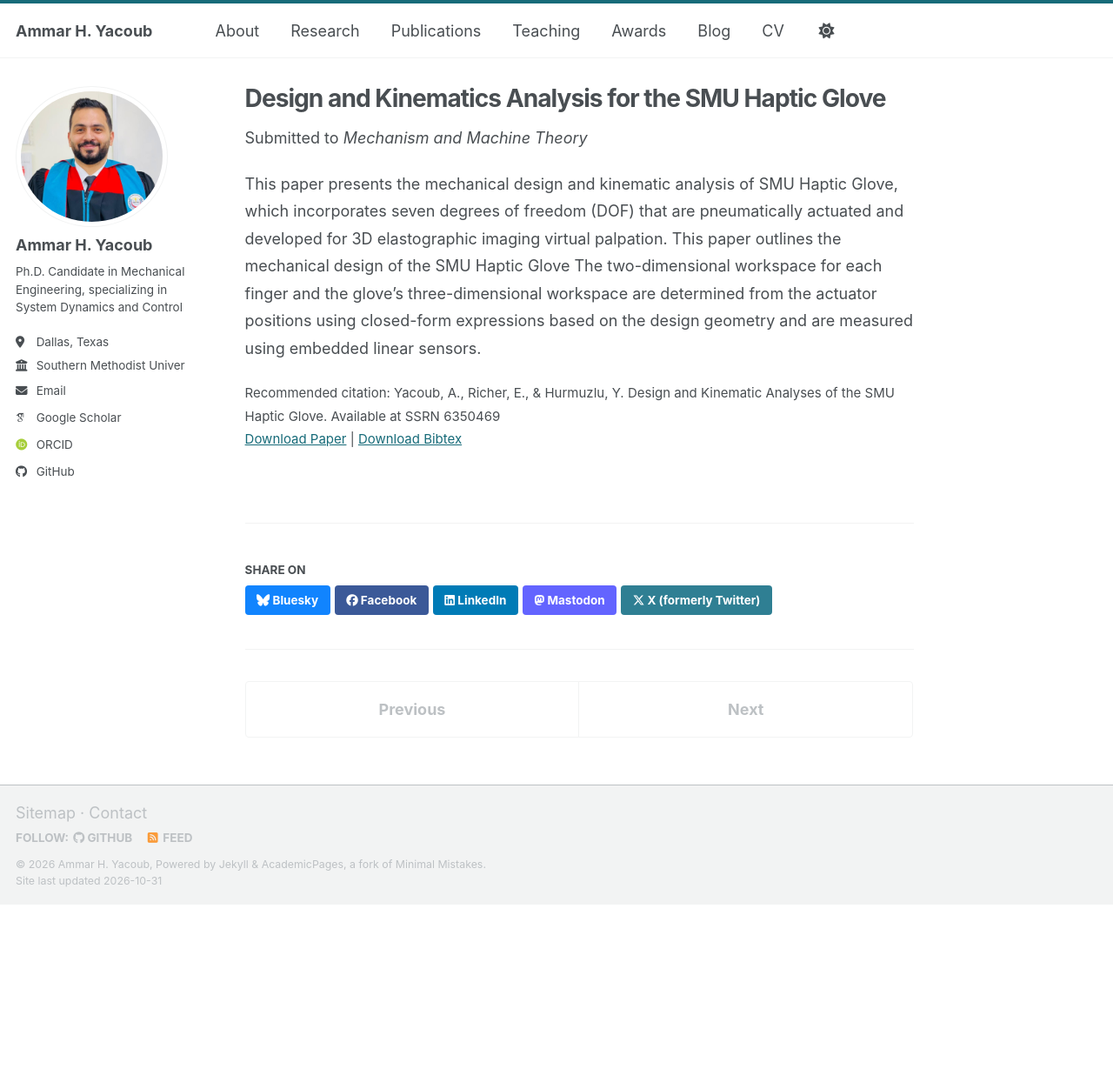
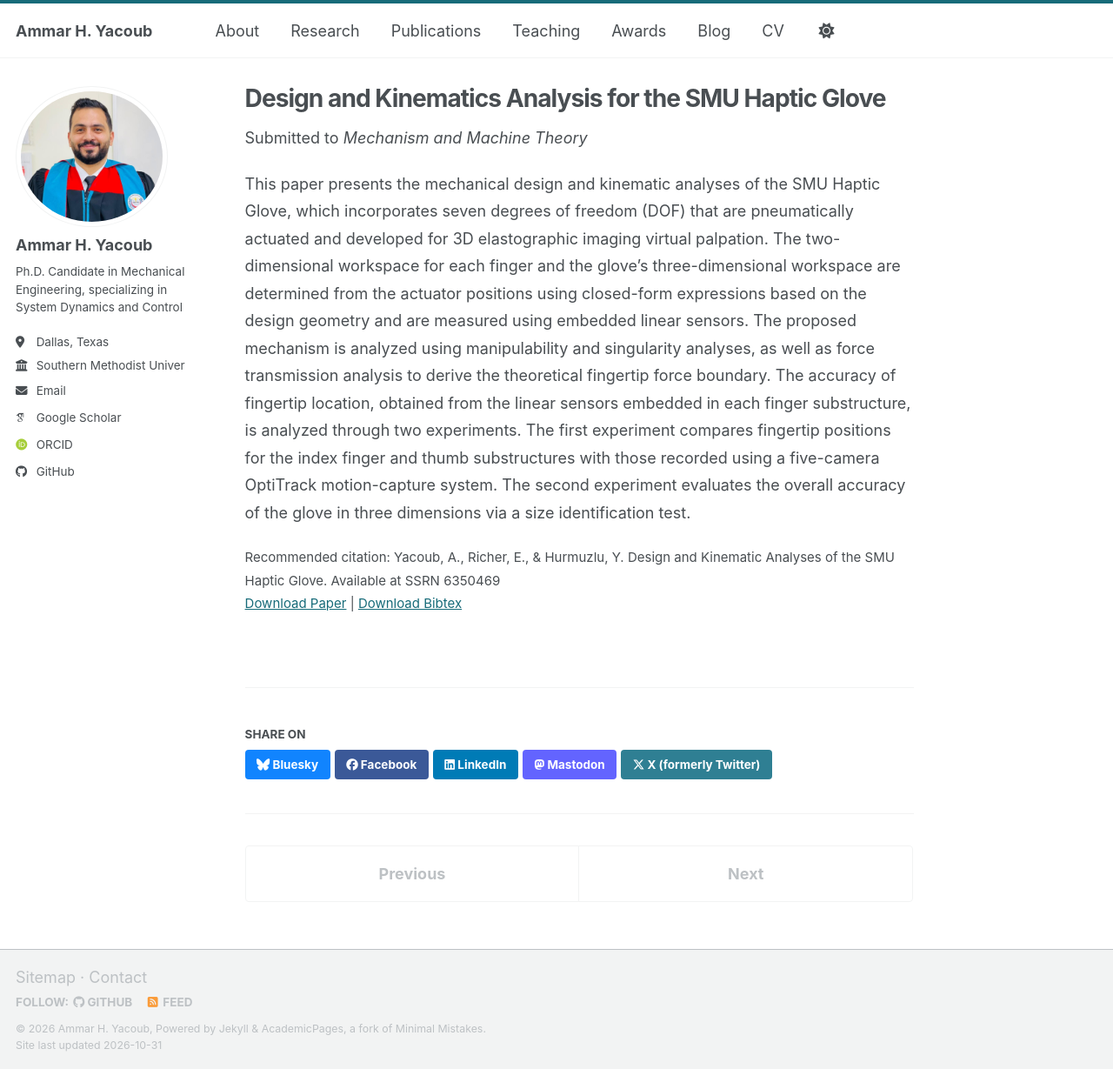
Before and after one commit to AmmarYacoub/AmmarYacoub.github.io, a Jekyll site: the page built from _publications/Design.md, in a window 1280 px wide and 1229 px high. Shown: the whole window at 87% size. Built offline with Jekyll 4.4.1, drawn with Linux system fonts in a browser that asks for light colours; some web fonts are replaced; a script bundle is joined from its source files by our own code; library files that are not in the unit come from our copies.

Commit message:
Update Design.md

```diff
--- a/_publications/Design.md
+++ b/_publications/Design.md
@@ -1,13 +1,13 @@
 ---
 title: "Design and Kinematics Analysis for the SMU Haptic Glove"
 collection: publications
-category: Under Review
+category: manuscripts
 permalink: /publication/Design
 date: 2026-01-01
 status: 'submitted'
 venue: 'Mechanism and Machine Theory'
 bibtexurl: 'https://AmmarYacoub.github.io/files/Design.bib'
-paperurl: 'https://AmmarYacoub.github.io/files/Design_and_Kinematics.pdf'
+paperurl: 'https://www.sciencedirect.com/science/article/abs/pii/S0094114X26003186'
 citation: 'Yacoub, A., Richer, E., & Hurmuzlu, Y. Design and Kinematic Analyses of the SMU Haptic Glove. Available at SSRN 6350469'
 ---
-This paper presents the mechanical design and kinematic analysis of SMU Haptic Glove, which incorporates seven degrees of freedom (DOF) that are pneumatically actuated and developed for 3D elastographic imaging virtual palpation. This paper outlines the mechanical design of the SMU Haptic Glove The two-dimensional workspace for each finger and the glove's three-dimensional workspace are determined from the actuator positions using closed-form expressions based on the design geometry and are measured using embedded linear sensors.
+This paper presents the mechanical design and kinematic analyses of the SMU Haptic Glove, which incorporates seven degrees of freedom (DOF) that are pneumatically actuated and developed for 3D elastographic imaging virtual palpation. The two-dimensional workspace for each finger and the glove’s three-dimensional workspace are determined from the actuator positions using closed-form expressions based on the design geometry and are measured using embedded linear sensors. The proposed mechanism is analyzed using manipulability and singularity analyses, as well as force transmission analysis to derive the theoretical fingertip force boundary. The accuracy of fingertip location, obtained from the linear sensors embedded in each finger substructure, is analyzed through two experiments. The first experiment compares fingertip positions for the index finger and thumb substructures with those recorded using a five-camera OptiTrack motion-capture system. The second experiment evaluates the overall accuracy of the glove in three dimensions via a size identification test.
```
